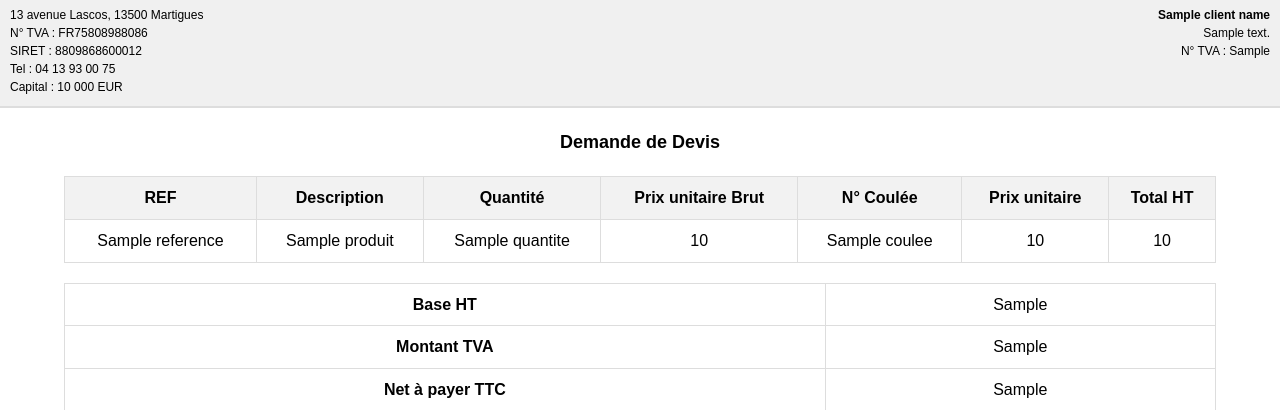
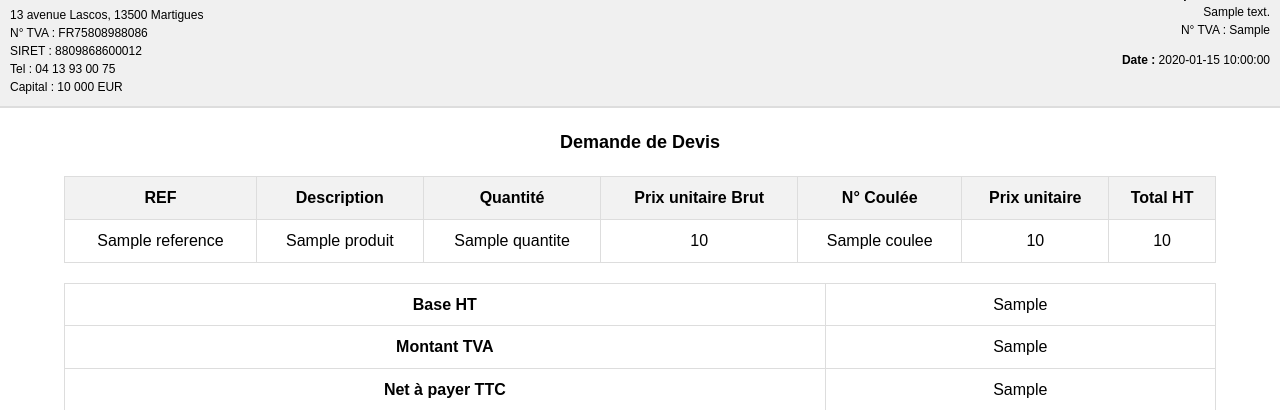
Before and after one commit to wiem98/chatbot, a Flask app: template templates/quote_template.html in a window 1280 px wide. Shown: the part 40-450 px from the top of the page. Run offline with Flask 3, Linux system fonts and the light colour scheme; the template is opened without the code that fills it: most values are stand-ins (such as "Sample title", 1, 10 or a date in 2020); parts of the project's set-up code (start-up, migrations or seed data) failed here and were passed over; some libraries are stand-ins or nearby versions.

Commit message:
upgdrade

```diff
--- a/app.py
+++ b/app.py
@@ -12,6 +12,7 @@ import logging
 from sklearn.impute import SimpleImputer
 import base64
 import shap
+from datetime import datetime
 
 
 app = Flask(__name__)
@@ -31,6 +32,7 @@ try:
     cursor = conn.cursor()
 except Exception as e:
     raise RuntimeError(f"Database connection failed: {e}")
+
 
 # Ensure columns are added if they do not already exist
 cursor.execute('''
@@ -387,11 +389,13 @@ def chat():
 
                         # Insert order details into the database
                         for product in session['data']['products']:
+                            current_date = datetime.now().strftime('%Y-%m-%d')  # Format date for SQL
+
                             cursor.execute('''
                                 INSERT INTO informations (
                                     nom_entreprise, adresse_entreprise, n_tva, nom_user, ref_produit, produit, quantite,
-                                    total_produit, total_commande, montant_taxes, net_a_payer
-                                ) VALUES (%s, %s, %s, %s, %s, %s, %s, %s, %s, %s, %s)
+                                    total_produit, total_commande, montant_taxes, net_a_payer, date
+                                ) VALUES (%s, %s, %s, %s, %s, %s, %s, %s, %s, %s, %s, %s)
                             ''', (
                                 session['data']['nom_entreprise'],
                                 session['data']['adresse_entreprise'],
@@ -404,9 +408,13 @@ def chat():
                                 session['data']['base_ht'],
                                 session['data']['montant_taxes'],
                                 session['data']['net_a_payer'],
+                                current_date,
+
                             ))
                         conn.commit()
-
+                        logging.info(f"Insert data: {session['data']}")
+                        logging.info(f"Product: {product}")
+                        logging.info(f"Current Date: {current_date}")
                         # Generate PDF
                         pdf_data = generate_quote_base64(session['data']['nom_entreprise'], items)
                         logging.info(f"Base HT: {session['data'].get('base_ht', 0)}, Montant TVA: {session['data'].get('montant_taxes', 0)}, Net à Payer: {session['data'].get('net_a_payer', 0)}")
@@ -460,6 +468,7 @@ def generate_quote_base64(client_name, items, output_file="quote.pdf"):
     # Load the HTML template
     env = Environment(loader=FileSystemLoader("templates"))
     template = env.get_template("quote_template.html")
+    current_date = datetime.now().strftime('%d/%m/%Y')
 
     # Render the template with data
     html_content = template.render(
@@ -469,7 +478,8 @@ def generate_quote_base64(client_name, items, output_file="quote.pdf"):
     items=items,
     base_ht=session['data'].get('base_ht', 0),
     montant_taxes=session['data'].get('montant_taxes', 0),
-    net_a_payer=session['data'].get('net_a_payer', 0)
+    net_a_payer=session['data'].get('net_a_payer', 0),
+    date=current_date
     )
 
     # Generate PDF using pdfkit
--- a/templates/quote_template.html
+++ b/templates/quote_template.html
@@ -62,6 +62,7 @@
                 Capital : 10 000 EUR
             </p>
         </div>
+
         <!-- Informations de l'entreprise cliente -->
         <div style="text-align: right; font-size: 12px; line-height: 1.5;">
             <p style="margin: 0;">
@@ -69,6 +70,7 @@
                 {{ client_address }}<br>
                 N° TVA : {{ client_tva }}<br>
             </p>
+            <p><strong>Date :</strong> {{ date }}</p>
         </div>
     </header>
 
```
Also changed, not shown: 1 other file.
